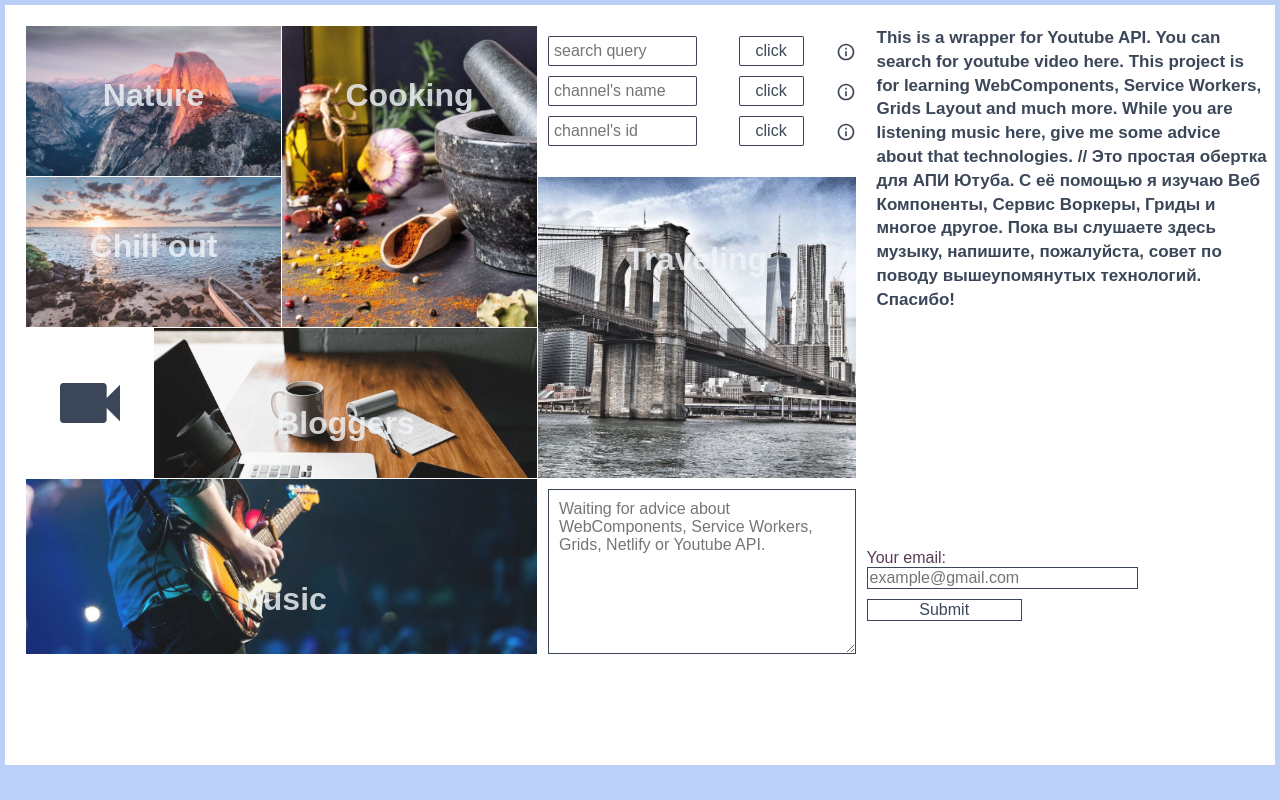
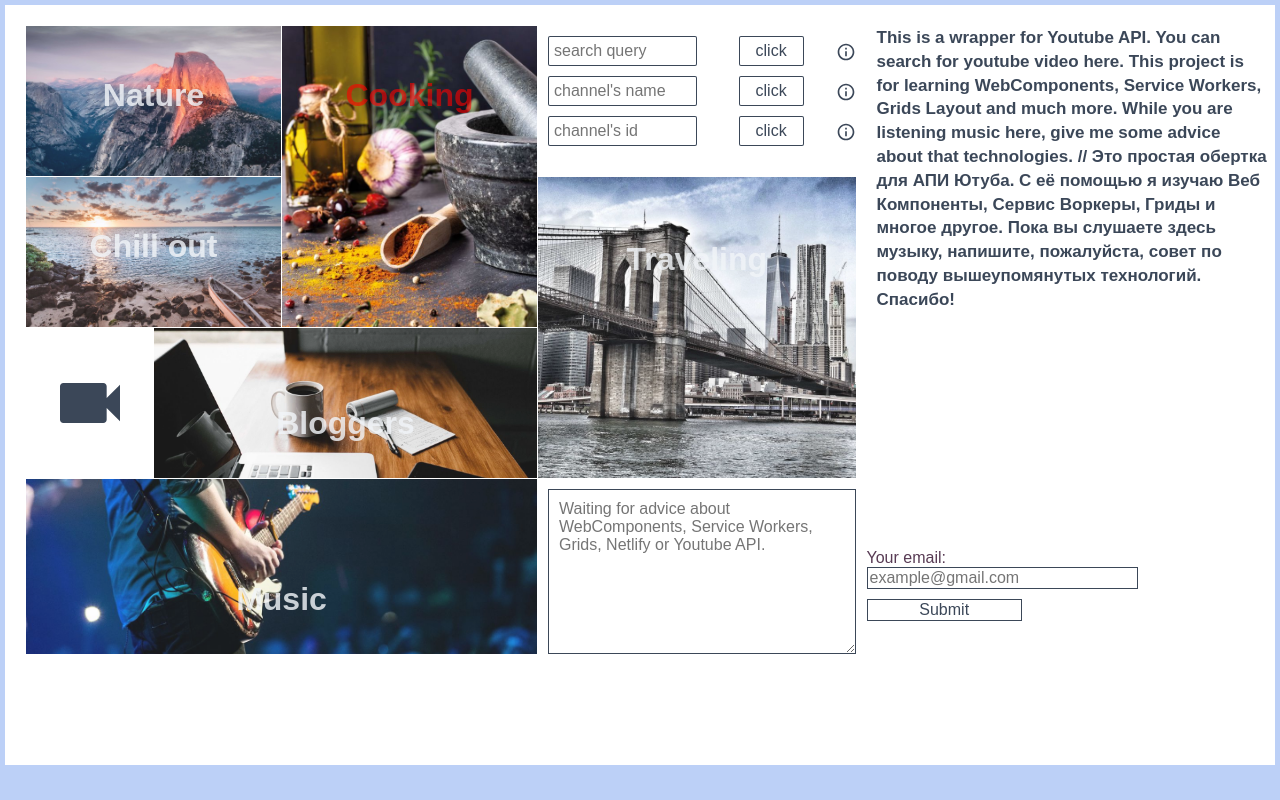
Before and after one commit to deniolp/tubewrapper, a website: page index.html in a window 1280 px wide. In both pictures the pointer is over the element "Cooking". Drawn offline with Linux system fonts and the light colour scheme.

Commit message:
Styling images's h2 while hover

```diff
--- a/style.css
+++ b/style.css
@@ -91,6 +91,10 @@ body {
 
 .image:hover {
   opacity: 1;
+}
+
+.image:hover > h2 {
+  color: rgba(255, 0, 0, 0.664);
 }
 
 .image1 {
```
